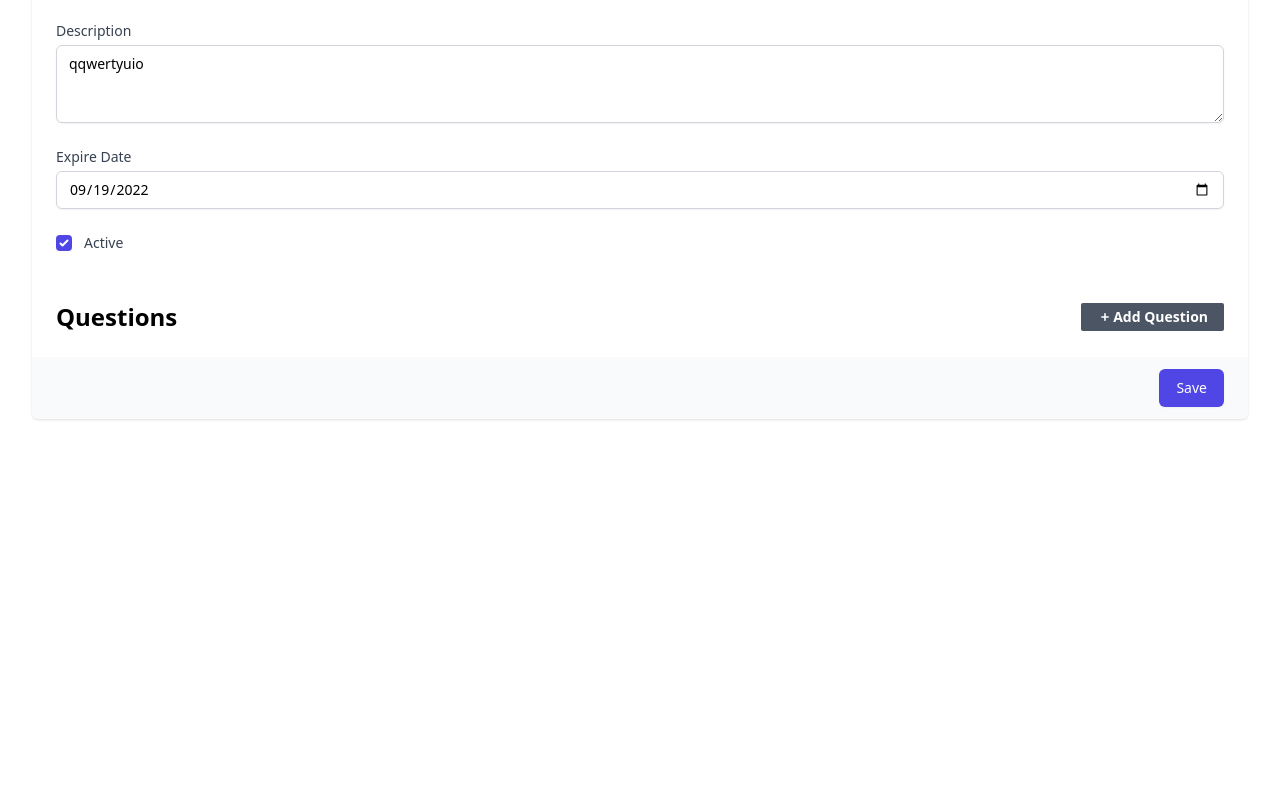
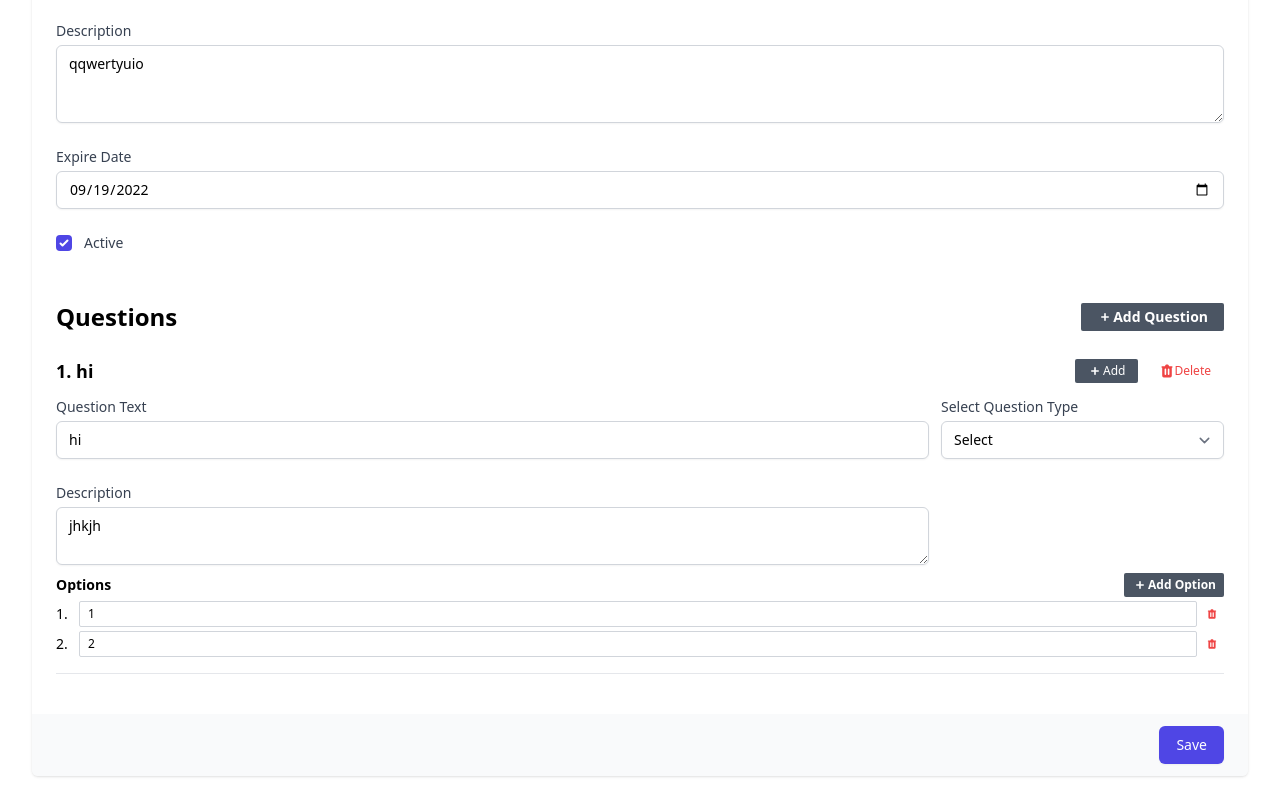
Before and after one commit to a7madsam/surveys-vue-laravel, a Vue app in the folder vue/: page /surveys/536 in a window 1280 px wide. Shown: the part 357-1157 px from the top of the page. Before the commit the page ends 800 px from the top, so only its background shows below. Built offline with nearby package versions, Linux system fonts and the light colour scheme; sample sign-in values are in the browser's storage; what vue-sweetalert2 would draw is missing.

Commit message:
prepare survey view-notFinished yet:(

```diff
--- a/vue/package.json
+++ b/vue/package.json
@@ -13,6 +13,7 @@
         "@heroicons/vue": "^2.0.10",
         "@tailwindcss/forms": "^0.5.3",
         "axios": "^0.27.2",
+        "uuid": "^9.0.0",
         "vue": "^3.2.37",
         "vue-router": "^4.0.13",
         "vue-sweetalert2": "^5.0.5",
--- /dev/null
+++ b/vue/src/components/editor/QuestionEditor.vue
@@ -0,0 +1,295 @@
+<template>
+  <div>
+    <div class="flex items-center justify-between">
+      <h3 class="text-lg font-bold">{{ index + 1 }}. {{ ques.question }}</h3>
+      <div class="flex items-center">
+        <button
+          type="button"
+          @click="this.$emit('addQuestion', this.index + 1)"
+          class="
+            flex
+            items-center
+            text-xs
+            py-1
+            px-3
+            mr-2
+            rounded-sm
+            text-white
+            bg-gray-600
+            hover:bg-gray-700
+          "
+        >
+          <svg
+            xmlns="http://www.w3.org/2000/svg"
+            class="h-4 w-4"
+            viewBox="0 0 20 20"
+            fill="currentColor"
+          >
+            <path
+              fill-rule="evenodd"
+              d="M10 5a1 1 0 011 1v3h3a1 1 0 110 2h-3v3a1 1 0 11-2 0v-3H6a1 1 0 110-2h3V6a1 1 0 011-1z"
+              clip-rule="evenodd"
+            ></path>
+          </svg>
+          Add</button
+        ><button
+          type="button"
+          @click="this.$emit('deleteQuestion', this.question)"
+          class="
+            flex
+            items-center
+            text-xs
+            py-1
+            px-3
+            rounded-sm
+            border border-transparent
+            text-red-500
+            hover:border-red-600
+          "
+        >
+          <svg
+            xmlns="http://www.w3.org/2000/svg"
+            class="h-4 w-4"
+            viewBox="0 0 20 20"
+            fill="currentColor"
+          >
+            <path
+              fill-rule="evenodd"
+              d="M9 2a1 1 0 00-.894.553L7.382 4H4a1 1 0 000 2v10a2 2 0 002 2h8a2 2 0 002-2V6a1 1 0 100-2h-3.382l-.724-1.447A1 1 0 0011 2H9zM7 8a1 1 0 012 0v6a1 1 0 11-2 0V8zm5-1a1 1 0 00-1 1v6a1 1 0 102 0V8a1 1 0 00-1-1z"
+              clip-rule="evenodd"
+            ></path>
+          </svg>
+          Delete
+        </button>
+      </div>
+    </div>
+    <div class="grid gap-3 grid-cols-12">
+      <div class="mt-3 col-span-9">
+        <label
+          :for="'question_text_' + ques.question"
+          class="block text-sm font-medium text-gray-700"
+          >Question Text</label
+        ><input
+          type="text"
+          :name="'question_text_' + ques.question"
+          :id="'question_text_' + ques.question"
+          v-model="ques.question"
+          @change="dataChange"
+          class="
+            mt-1
+            focus:ring-indigo-500 focus:border-indigo-500
+            block
+            w-full
+            shadow-sm
+            sm:text-sm
+            border-gray-300
+            rounded-md
+          "
+        />
+      </div>
+      <div class="mt-3 col-span-3">
+        <label
+          for="question_type"
+          class="block text-sm font-medium text-gray-700"
+          >Select Question Type</label
+        ><select
+          id="question_type"
+          name="question_type"
+          v-model="ques.type"
+          @change="typeChange"
+          class="
+            mt-1
+            block
+            w-full
+            py-2
+            px-3
+            border border-gray-300
+            bg-white
+            rounded-md
+            shadow-sm
+            focus:outline-none focus:ring-indigo-500 focus:border-indigo-500
+            sm:text-sm
+          "
+        >
+          <option :key="t" v-for="t in questionTypes" :value="t">
+            {{ this.upperCaseFirst(t) }}
+          </option>
+        </select>
+      </div>
+      <div class="mt-3 col-span-9">
+        <label
+          :for="'question_description_' + ques.id"
+          class="block text-sm font-medium text-gray-700"
+        >
+          Description
+        </label>
+        <textarea
+          :name="'question_description_' + ques.id"
+          :id="'question_description_' + ques.id"
+          v-model="ques.description"
+          @change="dataChange"
+          class="
+            mt-1
+            focus:ring-indigo-500 focus:border-indigo-500
+            block
+            w-full
+            shadow-sm
+            sm:text-sm
+            border-gray-300
+            rounded-md
+          "
+        />
+      </div>
+    </div>
+
+    <div v-if="shouldHaveOption()" class="mt-2">
+      <h4 class="text-sm font-semibold mb-1 flex justify-between items-center">
+        Options
+        <!-- add new option -->
+        <button
+          type="button"
+          @click="addOption()"
+          class="
+            flex
+            items-center
+            text-xs
+            py-1
+            px-2
+            rounded-sm
+            text-white
+            bg-gray-600
+            hover:bg-gray-700
+          "
+        >
+          <svg
+            xmlns="http://www.w3.org/2000/svg"
+            class="h-4 w-4"
+            viewBox="0 0 20 20"
+            fill="currentColor"
+          >
+            <path
+              fill-rule="evenodd"
+              d="M10 5a1 1 0 011 1v3h3a1 1 0 110 2h-3v3a1 1 0 11-2 0v-3H6a1 1 0 110-2h3V6a1 1 0 011-1z"
+              clip-rule="evenodd"
+            ></path>
+          </svg>
+          Add Option
+        </button>
+      </h4>
+      <div
+        v-if="!ques.data.options.length"
+        class="text-xs text-gray-600 text-center py-3"
+      >
+        You don't have any options defined
+      </div>
+      <div
+        v-for="(option, index) in ques.data.options"
+        :key="option.uuid"
+        class="flex items-center mb-1"
+      >
+        <span class="w-6 text-sm">{{ index + 1 }}. </span>
+        <input
+          type="text"
+          v-model="option.text"
+          @change="dataChange"
+          class="
+            w-full
+            rounded-sm
+            py-1
+            px-2
+            text-xs
+            border border-gray-300
+            focus:border-indigo-500
+          "
+        />
+        <!-- Delete option  -->
+        <button
+          type="button"
+          @click="removeOption(option)"
+          class="
+            h-6
+            w-6
+            rounded-full
+            flex
+            items-center
+            justify-center
+            border border-transparent
+            transition-colors
+            hover:border-red-100
+            ml-1
+          "
+        >
+          <svg
+            xmlns="http://www.w3.org/2000/svg"
+            class="h-3 w-3 text-red-500"
+            viewBox="0 0 20 20"
+            fill="currentColor"
+          >
+            <path
+              fill-rule="evenodd"
+              d="M9 2a1 1 0 00-.894.553L7.382 4H4a1 1 0 000 2v10a2 2 0 002 2h8a2 2 0 002-2V6a1 1 0 100-2h-3.382l-.724-1.447A1 1 0 0011 2H9zM7 8a1 1 0 012 0v6a1 1 0 11-2 0V8zm5-1a1 1 0 00-1 1v6a1 1 0 102 0V8a1 1 0 00-1-1z"
+              clip-rule="evenodd"
+            ></path>
+          </svg>
+        </button>
+      </div>
+    </div>
+    <hr class="my-4" />
+  </div>
+</template>
+
+<script>
+import { mapState } from "vuex";
+import { v4 as uuidv4 } from "uuid";
+export default {
+  props: { question: Object, index: Number },
+  data() {
+    return {
+      ques: JSON.parse(JSON.stringify(this.question)),
+    };
+  },
+  computed: {
+    ...mapState(["questionTypes"]),
+  },
+  methods: {
+    addOption: function () {
+      this.setOptions([...this.getOptions(), { uuid: uuidv4(), text: "" }]);
+      this.dataChange();
+    },
+    removeOption: function (option) {
+      let currentOptions = this.getOptions();
+      let newOptions = currentOptions.filter((opt) => {
+        return opt !== option;
+      });
+      this.setOptions(newOptions);
+      this.dataChange();
+    },
+    typeChange: function () {
+      if (this.shouldHaveOption()) {
+        console.log(this.getOptions());
+        this.setOptions(this.getOptions() || []);
+      }
+      this.dataChange();
+    },
+    shouldHaveOption: function () {
+      return ["select", "radio", "checkbox"].includes(this.ques.type);
+    },
+    upperCaseFirst: function (str) {
+      return str.charAt(0).toUpperCase() + str.slice(1);
+    },
+    getOptions: function () {
+      return this.ques.data.options;
+    },
+    setOptions: function (options) {
+      this.ques.data.options = options;
+    },
+    dataChange: function () {
+      const data = this.ques;
+      if (!this.shouldHaveOption()) {
+        delete data.data.options;
+      }
+      this.$emit("change", data);
+    },
+  },
+};
+</script>
--- a/vue/src/store/index.js
+++ b/vue/src/store/index.js
@@ -29,6 +29,26 @@ const surveys = [
             },
           ],
         },
+      },
+    ],
+  },
+  {
+    id: 537,
+    image_url: null,
+    title: "wew",
+    slug: "wew",
+    status: true,
+    description: "qwe",
+    created_at: "2022-09-17 13:50:04",
+    updated_at: "2022-09-17 13:50:04",
+    expire_date: "2022-09-30",
+    questions: [
+      {
+        id: 576,
+        type: "text",
+        question: "qweq",
+        description: "qweqweqewqweqweqwe",
+        data: [],
       },
     ],
   },
@@ -164,6 +184,7 @@ const store = createStore({
       token: sessionStorage.getItem("TOKEN"),
     },
     surveys,
+    questionTypes: ["text", "select", "radio", "checkbox", "textarea"],
   },
   getters: {
     getUser: function (state) {
--- a/vue/src/views/SurveyView.vue
+++ b/vue/src/views/SurveyView.vue
@@ -73,6 +73,8 @@
               >
                 <input
                   type="file"
+                  @change="setImage"
+                  accept="image/png, image/gif, image/jpeg"
                   class="
                     absolute
                     left-0
@@ -212,8 +214,18 @@
               Add Question
             </button>
           </h3>
+
           <div v-if="!model.questions.length" class="text-center text-gray-600">
             You don't have any questions created
+          </div>
+          <div v-for="(question, index) in model.questions" :key="question.id">
+            <QuestionEditor
+              :question="question"
+              :index="index"
+              @change="questionChange"
+              @addQuestion="addQuestion"
+              @deleteQuestion="deleteQuestion"
+            />
           </div>
         </div>
         <div class="px-4 py-3 bg-gray-50 text-right sm:px-6">
@@ -248,9 +260,12 @@
 
 <script>
 import PageComponent from "../components/PageComponent.vue";
+import QuestionEditor from "../components/editor/QuestionEditor.vue";
+import { v4 as uuidv4 } from "uuid";
 export default {
   components: {
     PageComponent,
+    QuestionEditor,
   },
   data() {
     return {
@@ -273,7 +288,38 @@ export default {
   },
   methods: {
     saveSurvey: function () {},
-    addQuestion: function () {},
+    addQuestion: function (index) {
+      const newQuestion = {
+        id: uuidv4(),
+        type: "text",
+        question: "",
+        description: null,
+        data: {
+          options: [],
+        },
+      };
+      this.model.questions.splice(
+        index || this.model.questions.length,
+        0,
+        newQuestion
+      );
+    },
+    deleteQuestion: function (question) {
+      this.model.questions = this.model.questions.filter((ques) => {
+        return ques !== question;
+      });
+    },
+    setImage: function (e) {
+      console.log(e);
+    },
+    questionChange: function (question) {
+      this.model.questions = this.model.questions.map((ques) => {
+        if (question.id === ques.id) {
+          return JSON.parse(JSON.stringify(question));
+        }
+        return ques;
+      });
+    },
   },
 };
 </script>
```
Also changed, not shown: 1 other file (tests, documents, lock files or other folders).
